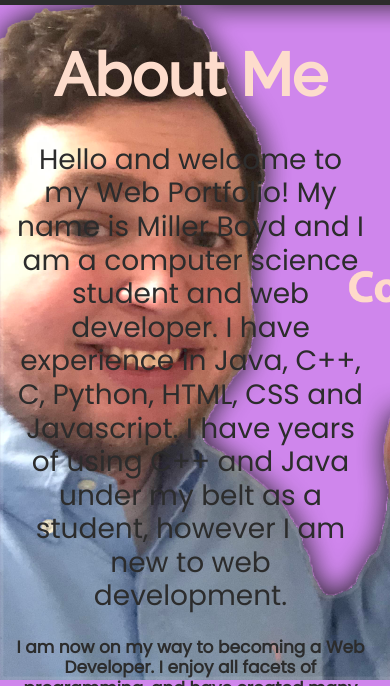
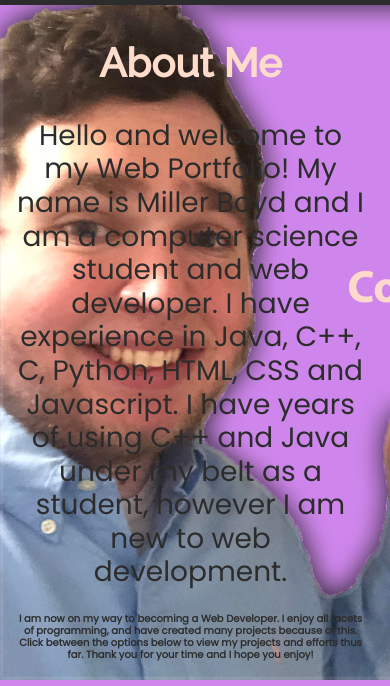
Before and after one commit to Millerb7/Web-Portfolio, a plain HTML site: page index.html in a window 390 px wide. Shown: the part 116-802 px from the top of the page. Drawn offline with nearby package versions, Linux system fonts and the light colour scheme.

Commit message:
test smaller pixels

```diff
--- a/assets/css/style.css
+++ b/assets/css/style.css
@@ -162,3 +162,16 @@ nav {
         width: 100%;
     }
 }
+
+@media screen and (max-width: 450px){
+
+    #about-me h2 {
+        color: var(--complementary);
+        font-size: 40px;
+    }
+
+    #about-me h3 + h4 {
+        font-size: 10px;
+        font-weight: 900;
+    }
+}
```
